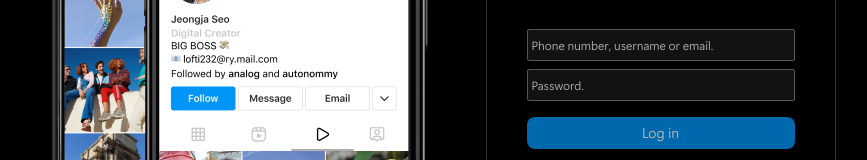
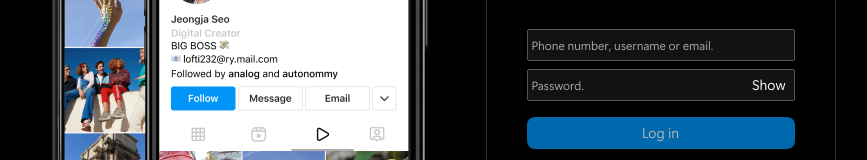
Before and after one commit to 0xErfan/instagram-clone, a Vue app: page /auth/login in a window 1280 px wide. Shown: the part 191-351 px from the top of the page, without its empty margins (220-1087 px from the left). Built offline with nearby package versions, Linux system fonts and the light colour scheme.

Commit message:
update auth input component styles

```diff
--- a/src/assets/css/tailwind/output.css
+++ b/src/assets/css/tailwind/output.css
@@ -645,6 +645,10 @@ video {
   top: 1.25rem;
 }
 
+.right-2 {
+  right: 0.5rem;
+}
+
 .z-0 {
   z-index: 0;
 }
@@ -655,6 +659,10 @@ video {
 
 .z-50 {
   z-index: 50;
+}
+
+.z-20 {
+  z-index: 20;
 }
 
 .m-auto {
@@ -735,6 +743,10 @@ video {
 
 .h-full {
   height: 100%;
+}
+
+.h-4 {
+  height: 1rem;
 }
 
 .max-h-8 {
@@ -968,6 +980,11 @@ video {
   color: rgb(255 255 255 / var(--tw-text-opacity, 1));
 }
 
+.text-\[\#fafafa\] {
+  --tw-text-opacity: 1;
+  color: rgb(250 250 250 / var(--tw-text-opacity, 1));
+}
+
 .opacity-70 {
   opacity: 0.7;
 }
@@ -1032,6 +1049,11 @@ video {
   text-wrap: nowrap;
 }
 
+.hover\:text-secondary-text:hover {
+  --tw-text-opacity: 1;
+  color: rgb(168 168 168 / var(--tw-text-opacity, 1));
+}
+
 .hover\:\*\:underline > *:hover {
   text-decoration-line: underline;
 }
--- a/src/components/templates/Authentication/Login.vue
+++ b/src/components/templates/Authentication/Login.vue
@@ -28,16 +28,15 @@ const validation = computed(() => {
 });
 
 const updateFormData = (key: string, value: string) => {
-    console.log(key, value)
     formData.value = { ...formData.value, [key]: value };
 };
 
 const login = async () => {
+
     const { isFormNotValid, notValidKey } = validation.value;
 
     if (isFormNotValid) {
         (document.querySelector(`#${notValidKey}`) as HTMLInputElement)?.focus();
-        console.log(formData.value)
         return;
     }
 
@@ -70,7 +69,7 @@ const login = async () => {
                     <form @submit.prevent="login" class="mt-6 flex flex-col items-center w-full *:w-full gap-2">
 
                         <AuthInput v-model="formData.payload" :title="'payload'" :onupdate="updateFormData">Phone number, username or email.</AuthInput>
-                        <AuthInput v-model="formData.password" :title="'password'" :onupdate="updateFormData">Password.</AuthInput>
+                        <AuthInput v-model="formData.password" :isPassword="true" :title="'password'" :onupdate="updateFormData">Password.</AuthInput>
 
                         <button :disabled="isLoading" type="submit"
                             class="outline-none my-2 rounded-lg text-center p-1 justify-center h-8 text-white bg-btn-primary text-sm"
--- a/src/components/templates/Authentication/SignUp.vue
+++ b/src/components/templates/Authentication/SignUp.vue
@@ -66,7 +66,7 @@
                     <h3 class="text-center text-[16px] font-bold text-secondary-text">Sign up to see photos and videos from your friends.</h3>
                     <form @submit.prevent="signup" class="mt-6 flex flex-col items-center w-full *:w-full gap-2">
                         <AuthInput v-model="formData.payload" :title="'payload'" :onupdate="updateFormData">Mobile number or email</AuthInput>
-                        <AuthInput v-model="formData.password" :title="'password'" :onupdate="updateFormData">Password</AuthInput>
+                        <AuthInput v-model="formData.password" :isPassword="true" :title="'password'" :onupdate="updateFormData">Password</AuthInput>
                         <AuthInput v-model="formData.fullname" :title="'fullname'" :onupdate="updateFormData">FUll name</AuthInput>
                         <AuthInput v-model="formData.username" :title="'username'" :onupdate="updateFormData">Username</AuthInput>
                         <div class="flex flex-col gap-2 text-secondary-text text-center text-[12px] mt-1">
--- a/src/components/templates/Ui/AuthInput.vue
+++ b/src/components/templates/Ui/AuthInput.vue
@@ -7,12 +7,12 @@
         title: string;
         onupdate: (title: string, value: string) => void;
         value?: string;
-        isPassword?: boolean
+        isPassword?: boolean;
     }
 
     const isPasswordHidden = ref(true);
 
-    const { title, onupdate, value } = defineProps<AuthInput>();
+    const { title, onupdate, value, isPassword } = defineProps<AuthInput>();
     const inputValue = ref(value);
 
     const debounceInputUpdate = debounceFn(onupdate);
@@ -20,12 +20,39 @@
 </script>
 
 <template>
+
     <div class="px-2 max-h-8 border border-[#555555] rounded-[2px] bg-secondary-bg relative">
-        <div class="pt-3 flex items-center gap-2">
-            <input @input="(e) => debounceInputUpdate(title, (e.target as HTMLInputElement).value)" v-model="inputValue" class="bg-transparent mb-1 w-full text-sm font-normal mt-auto border-none outline-none peer z-10 relative" :id="title" type="text" />
-            <div class="absolute top-1/2 -translate-y-1/2 z-0 left-1 w-full text-[12px] transition-all duration-300 text-secondary-text peer-focus:top-2 peer-focus:text-[10px]" :class="{ '!text-[10px] top-2': inputValue?.trim().length }">
+
+        <div
+            class="flex items-center tw-h-8 gap-2"
+            :class="[inputValue?.trim().length ? 'pt-3' : '']"
+        >
+
+            <input
+                @input="(e) => debounceInputUpdate(title, (e.target as HTMLInputElement).value)"
+                v-model="inputValue"
+                :class="['bg-transparent mb-1 w-full text-sm font-normal mt-auto border-none outline-none peer z-10 relative', inputValue?.trim().length ? 'h-4' : 'h-8']"
+                :id="title"
+                :type="isPassword && isPasswordHidden ? 'password' : 'text'"
+            />
+
+            <div
+                v-if="isPassword"
+                @click="isPasswordHidden = !isPasswordHidden"
+                class="absolute cursor-pointer right-2 text-sm font-normal text-[#fafafa] hover:text-secondary-text transition-all z-20 top-1/2 -translate-y-1/2"
+            >
+                {{ isPasswordHidden ? 'Show' : 'Hide' }}
+            </div>
+
+            <div
+                class="absolute top-1/2 -translate-y-1/2 z-0 left-1 w-full text-[12px] transition-all duration-300 text-secondary-text peer-focus:top-2 peer-focus:text-[10px]"
+                :class="{ '!text-[10px] top-2': inputValue?.trim().length }"
+            >
                 <slot></slot>
             </div>
+
         </div>
+
     </div>
+
 </template>
```
